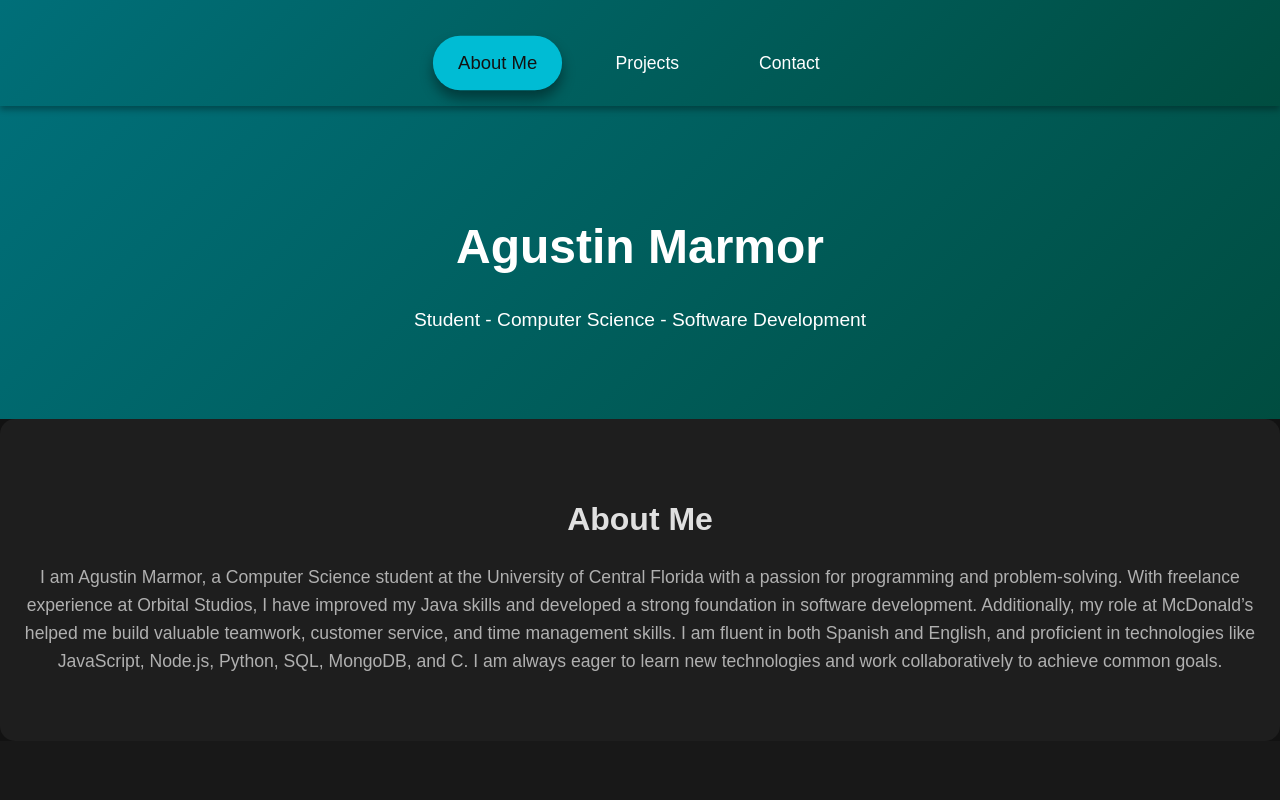
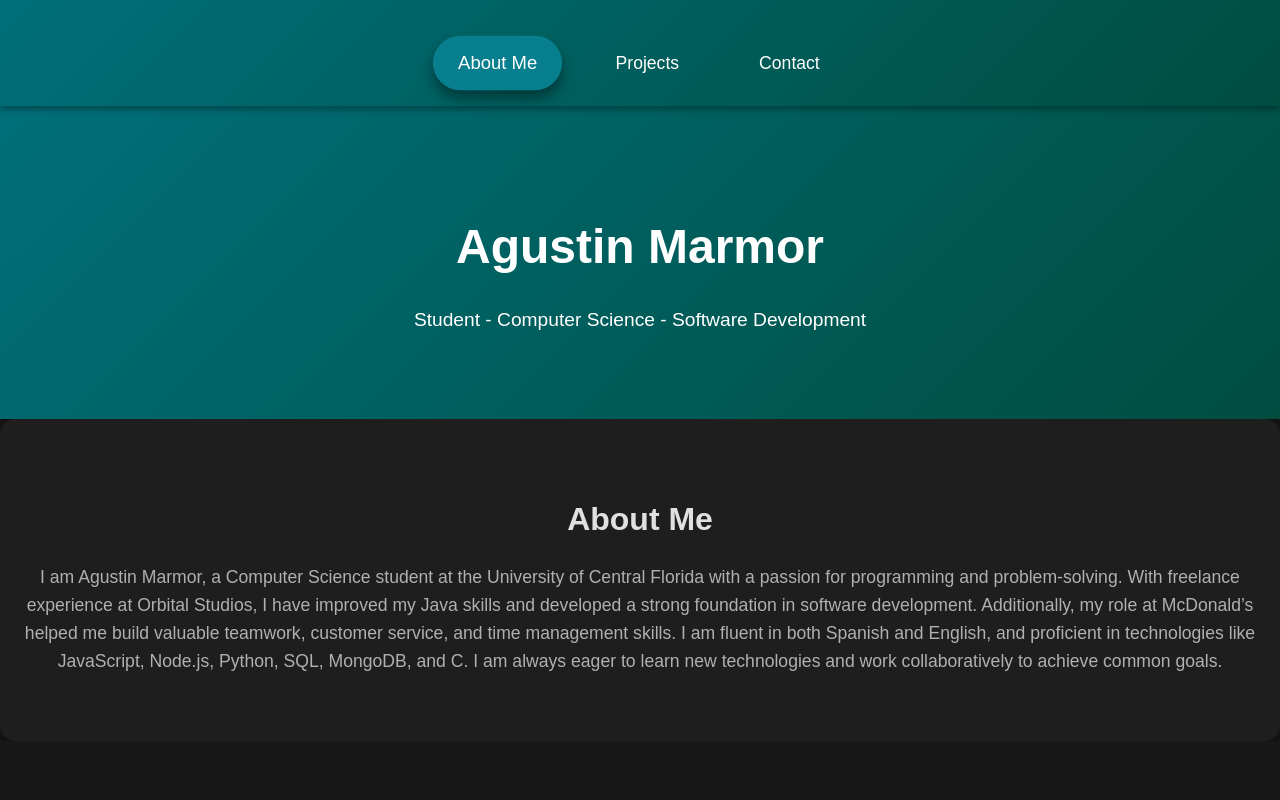
Before and after one commit to agus-marmor/agus-marmor.github.io, a plain HTML site: page index.html in a window 1280 px wide. In both pictures the pointer is over the link "About Me". Shown: the top 800 px of the page. Drawn offline with Linux system fonts and the light colour scheme.

Commit message:
Changed Nav Buttons to display a smoother color.

```diff
--- a/styles.css
+++ b/styles.css
@@ -33,8 +33,8 @@ header nav a {
 }
 
 header nav a:hover {
-    background-color: #00bcd4; /* Change to cyan on hover */
-    color: #121212; /* Dark text on hover for contrast */
+    background-color: #077f8f; /* Change to cyan on hover */
+    color: #ffffff; /* Dark text on hover for contrast */
     transform: scale(1.05); /* Slightly enlarge the button */
     box-shadow: 0 8px 12px rgba(0, 0, 0, 0.4); /* Add a deeper shadow on hover */
 }
```
